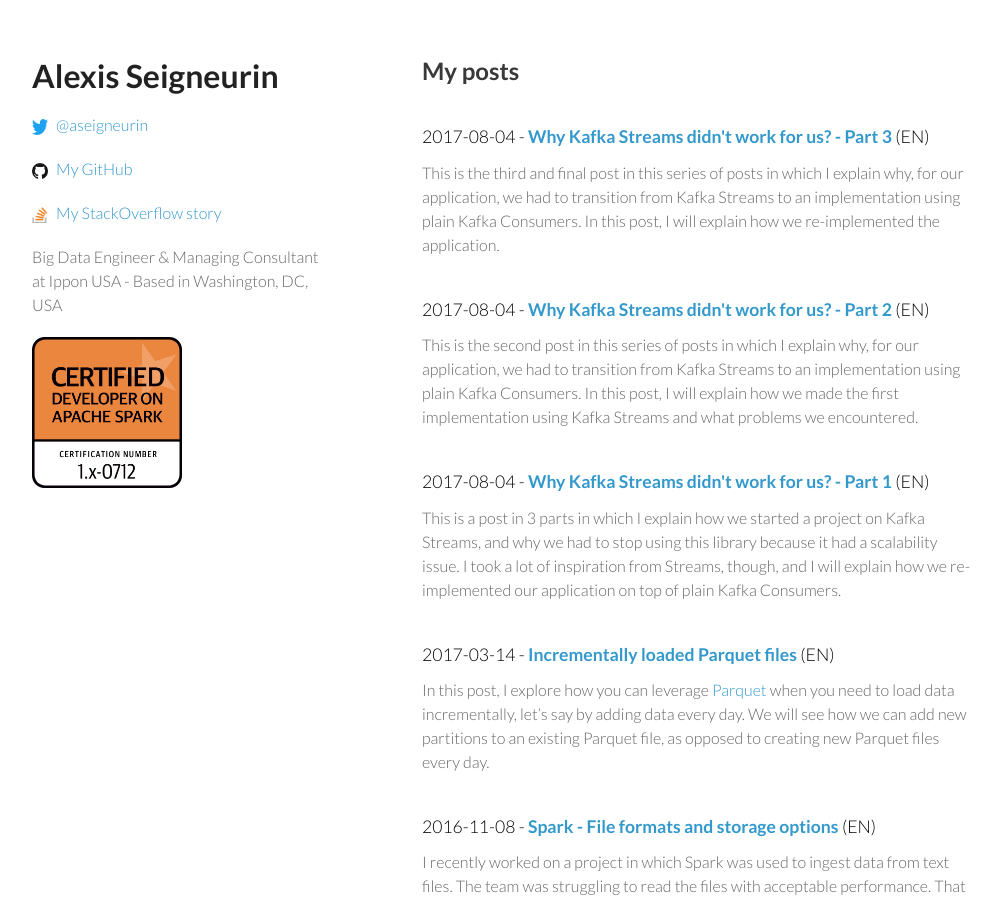
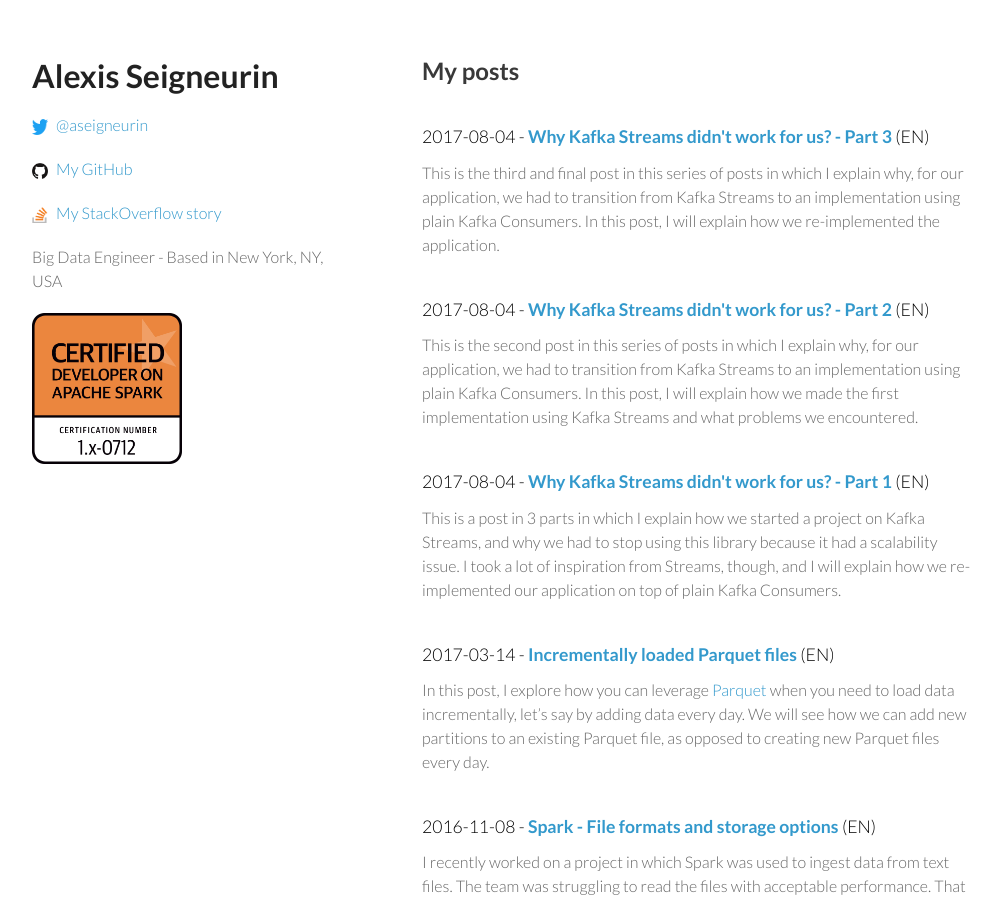
Before and after one commit to aseigneurin/aseigneurin.github.io, a Jekyll site: the page built from index.html, in a window 1280 px wide and 900 px high. Shown: the whole window, without its empty margins (138-1139 px from the left). Built offline with Jekyll 4.4.1, drawn with Linux system fonts in a browser that asks for light colours; nearby versions of some CDN libraries.

Commit message:
updating profile

```diff
--- a/_config.yml
+++ b/_config.yml
@@ -2,7 +2,7 @@
 title: Alexis Seigneurin - Blog
 email: alexis@seigneurin.com
 description: >
-  Big Data Engineer & Managing Consultant at Ippon USA - Based in Washington, DC, USA
+  Big Data Engineer - Based in New York, NY, USA
 baseurl: "" # the subpath of your site, e.g. /blog/
 url: "http://aseigneurin.github.io" # the base hostname & protocol for your site
 twitter_username: aseigneurin
```
